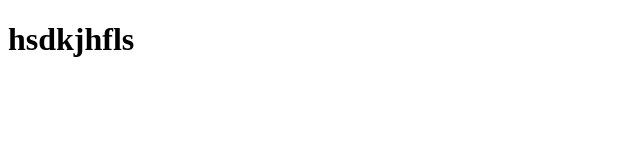
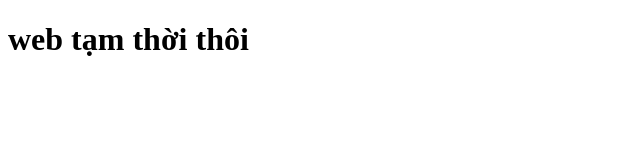
Before and after one commit to gghgjhjhcb/gghgjhjhcb, a plain HTML site: page index.html in a window 1280 px wide. Shown: the whole page, without its empty margins (0-640 px from the left). Drawn offline with Linux system fonts and the light colour scheme.

Commit message:
Update index.html

```diff
--- a/index.html
+++ b/index.html
@@ -7,6 +7,6 @@
     <title>Document</title>
 </head>
 <body>
-    <h1>hsdkjhfls</h1>
+    <h1>web tạm thời thôi</h1>
 </body>
 </html>
```
